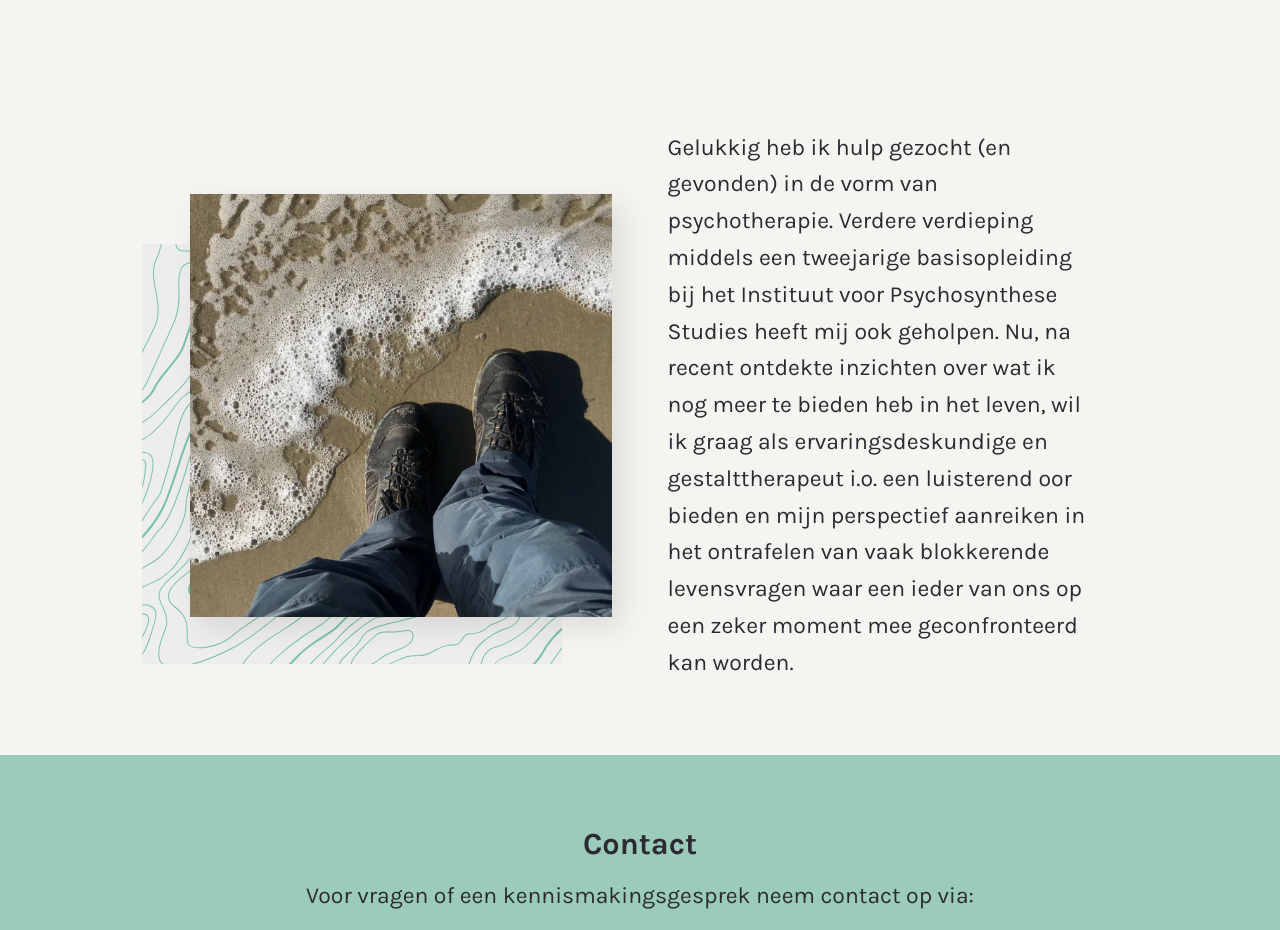
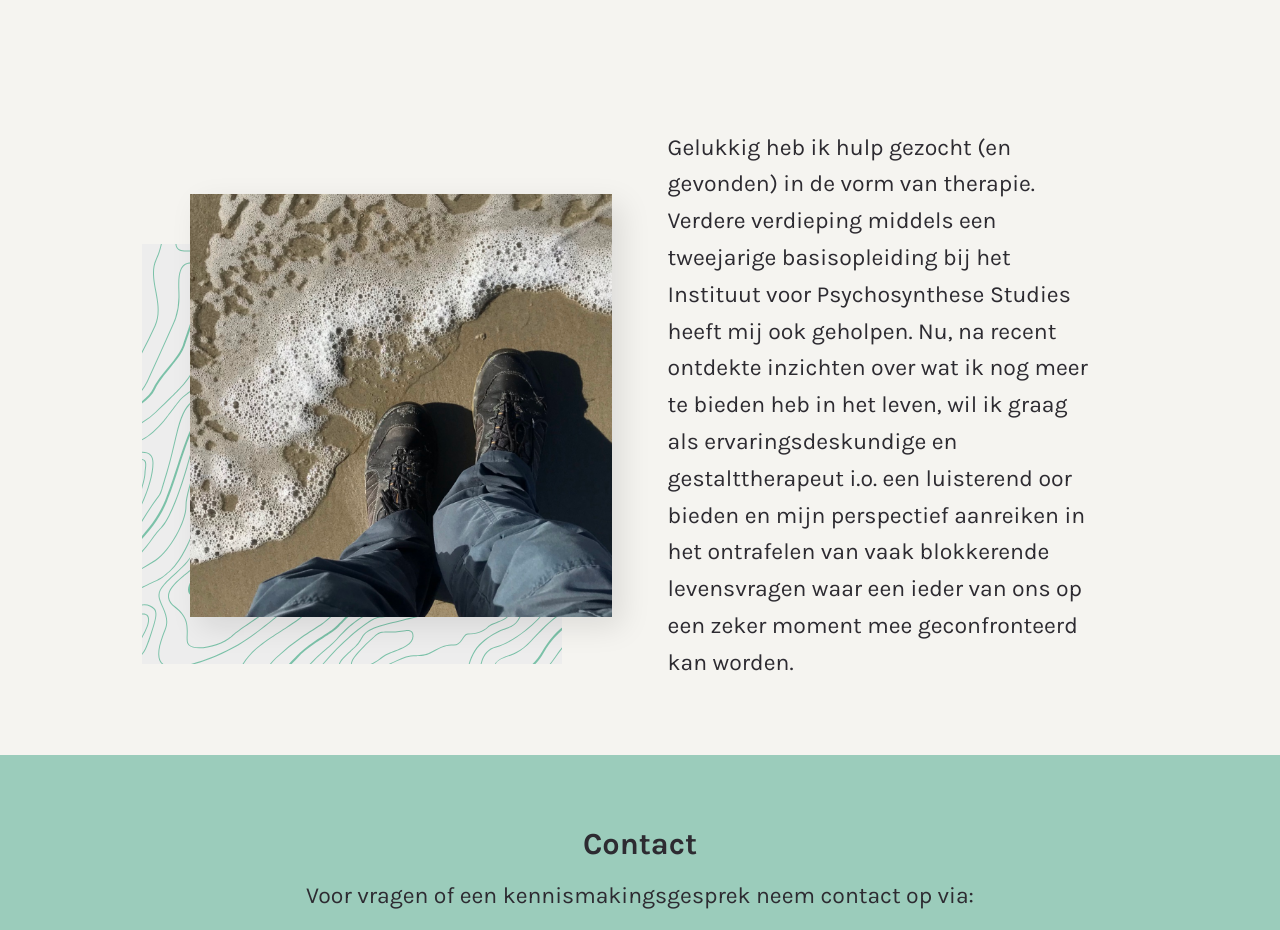
Before and after one commit to observi/frankoxener.github.io, a plain HTML site: page index.html in a window 1280 px wide. Shown: the part 2920-3850 px from the top of the page. Drawn offline with nearby package versions, Linux system fonts and the light colour scheme.

Commit message:
Replace psychotherapie with therapie

```diff
--- a/index.html
+++ b/index.html
@@ -130,7 +130,7 @@
                     </div>
                 </div>
                 <div class="grid-column span-half pt3 pb3 mobile-m order-10">
-                    <p>Gelukkig heb ik hulp gezocht (en gevonden) in de vorm van psychotherapie. Verdere verdieping
+                    <p>Gelukkig heb ik hulp gezocht (en gevonden) in de vorm van therapie. Verdere verdieping
                         middels een tweejarige basisopleiding bij het Instituut voor Psychosynthese Studies heeft mij
                         ook geholpen. Nu, na recent ontdekte inzichten over wat ik nog meer te bieden heb in het leven,
                         wil ik graag als ervaringsdeskundige en gestalttherapeut i.o. een luisterend oor bieden en mijn
```
